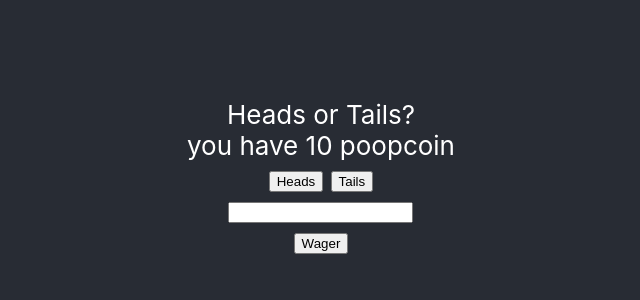
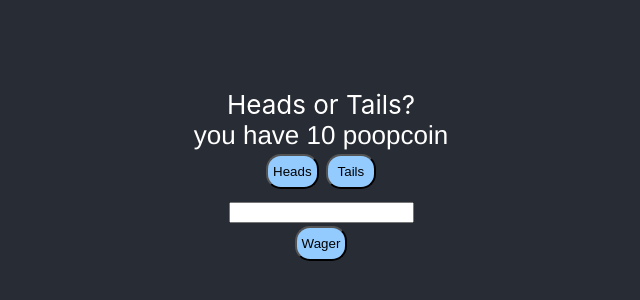
Before and after one commit to cass-io/coinflipper, a React (Create React App) app: page / in a window 1280 px wide. Shown: the part 224-524 px from the top of the page, without its empty margins (319-959 px from the left). Built offline with nearby package versions, Linux system fonts and the light colour scheme.

Commit message:
new file:   src/components/HeadsOrTails.css 	modified:   src/components/HeadsOrTails.js

```diff
--- /dev/null
+++ b/src/components/HeadsOrTails.css
@@ -0,0 +1,31 @@
+.start-screen {
+    font-family: Helvetica;
+}
+
+button {
+    margin: 3px auto;
+    background-color: rgb(147, 203, 255);
+    border-radius: 15px;
+    padding: 5px;
+    min-width: 50px;
+    min-height: 35px;
+
+}
+
+.button-pressed {
+    margin: 3px auto;
+    background-color: rgb(210, 233, 255);
+    border-radius: 15px;
+    padding: 5px;
+    min-width: 50px;
+    min-height: 35px;
+}
+
+.button {
+    margin: 3px auto;
+    background-color: rgb(147, 203, 255);
+    border-radius: 15px;
+    padding: 5px;
+    min-width: 50px;
+    min-height: 35px;
+}
--- a/src/components/HeadsOrTails.js
+++ b/src/components/HeadsOrTails.js
@@ -1,5 +1,5 @@
 import React, {useState} from 'react';
-
+import './HeadsOrTails.css';
 
 const HeadsOrTails = () => {
     //flipLogic randomizes the coin and must be initialized first
@@ -7,12 +7,22 @@ const HeadsOrTails = () => {
         return Math.floor(Math.random() * 2)
     }
 
+    /// CSS variable functions
+
+    const sideStyle = () => {
+        if (sideChosen == 0) {
+            return 'button-pressed'
+        } else return 'button'
+    }
+
+
     // Hooks
     const [sideChosen, setSideChosen] = useState(null) // tracks which side of the coin the user has selected
     const [sideUp, setSideUp] = useState(flipLogic()) // tracks which side of the coin is face up
     const [wager, setWager] = useState("") // tracks the users selected wager
     const [balance, setBalance] = useState(10) // tracks the users funds, initialized at 10, no maximum.
     const [gameState, setGameState] = useState(0) // tracks the state of the game, this variable simplifies the progression sequence
+
 
     //handleClick functions to change the gamestate
     const handleHeadsClick = () => {
@@ -66,19 +76,18 @@ const HeadsOrTails = () => {
         setSideUp(flipLogic())
         setGameState(0)
     }
-
     // Conditional statement to return various interfaces based on gamestate
     if (balance <= 0) {
         return (
             <div>
-                <h3>You are out of poopcoins! Better luck next time.</h3>
+                <h3 class='loss'>You are out of poopcoins! Better luck next time.</h3>
             </div>
         )
     } else if (gameState == 0) {
         return (
             <div>
-                <div><p3>you have {balance} poopcoin</p3></div>
-                <button onClick={handleHeadsClick}>Heads</button> <button onClick={handleTailsClick}>Tails</button>
+                <div class='start-screen'><p3>you have {balance} poopcoin</p3></div>
+                <button class={(sideChosen == 0) ? 'button-pressed' : 'button'} onClick={handleHeadsClick}>Heads</button> <button class={(sideChosen == 1) ? 'button-pressed' : 'button'} onClick={handleTailsClick}>Tails</button>
                 <div><input
                 type="text"
                 id="wager"
@@ -93,21 +102,21 @@ const HeadsOrTails = () => {
         return (
             <div>
                 <h3>Wager {wager}?</h3>
-                <div><button onClick={handleYesClick}>Yes</button><button onClick={handleNoClick}>No</button></div>
+                <div><button class='button' onClick={handleYesClick}>Yes</button><button class='button' onClick={handleNoClick}>No</button></div>
             </div>
         )
     } else if (gameState == 2) {
         return (
             <div>
                 <h3>You won {wager} poopcoins!</h3>
-                <button onClick={handleWinClick}>Claim</button>
+                <button class='button' onClick={handleWinClick}>Claim</button>
             </div>
         )
     } else if (gameState == 3) {
         return (
             <div>
                 <h3>You lose!</h3>
-                <button onClick={handleLoseClick}>Play Again?</button>
+                <button class='button' onClick={handleLoseClick}>Play Again?</button>
             </div>
         )
     } else if (gameState == 4) {
@@ -115,7 +124,7 @@ const HeadsOrTails = () => {
             <div>
                 <div><h3>Please wager only in numerals, and no more than your current balance.</h3></div>
                 <div><p3>you have {balance} poopcoin</p3></div>
-                <button onClick={handleHeadsClick}>Heads</button> <button onClick={handleTailsClick}>Tails</button>
+                <button class='button' onClick={handleHeadsClick}>Heads</button> <button class='button' onClick={handleTailsClick}>Tails</button>
                 <div><input
                 type="text"
                 id="wager"
@@ -123,7 +132,7 @@ const HeadsOrTails = () => {
                 onChange={handleChange}
                 value={wager}
                 /></div>
-                <button onClick={handleWagerClick}>Wager</button>
+                <button class='button' onClick={handleWagerClick}>Wager</button>
             </div>
         )
     }
```
